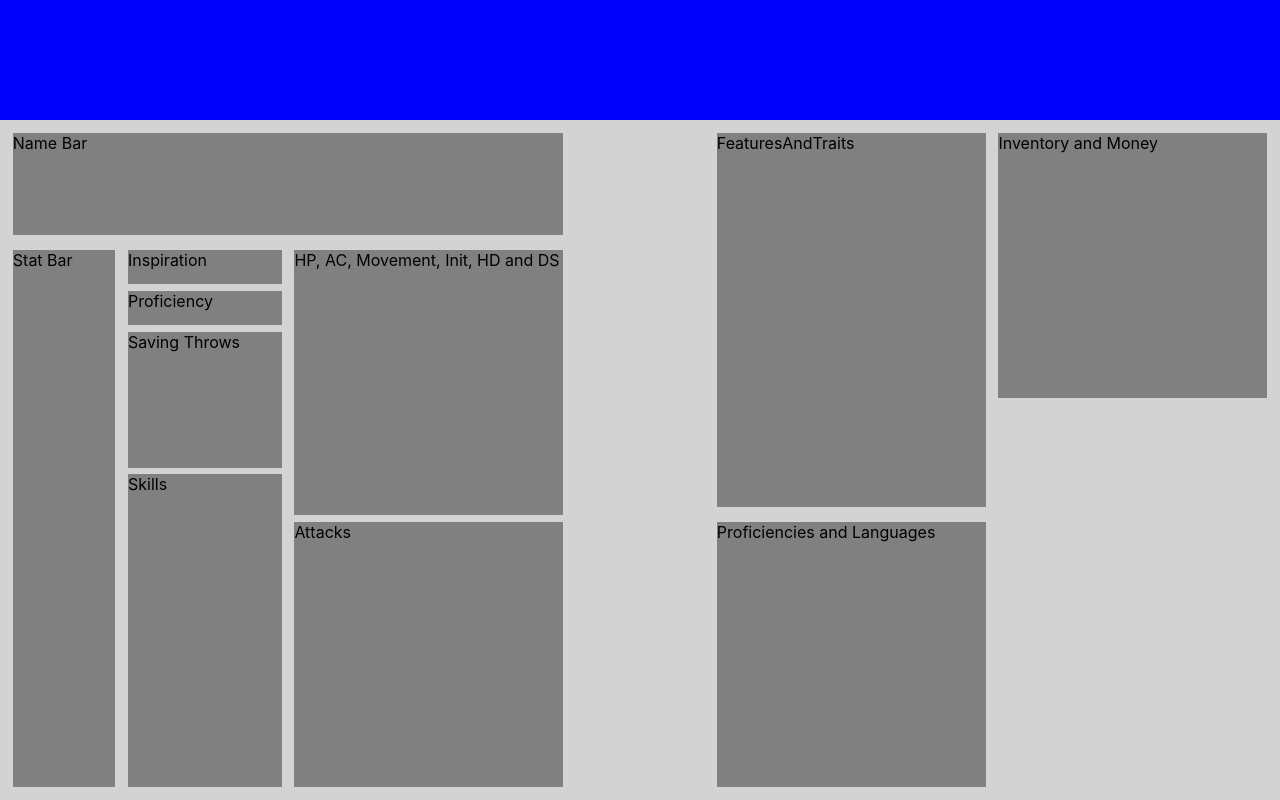
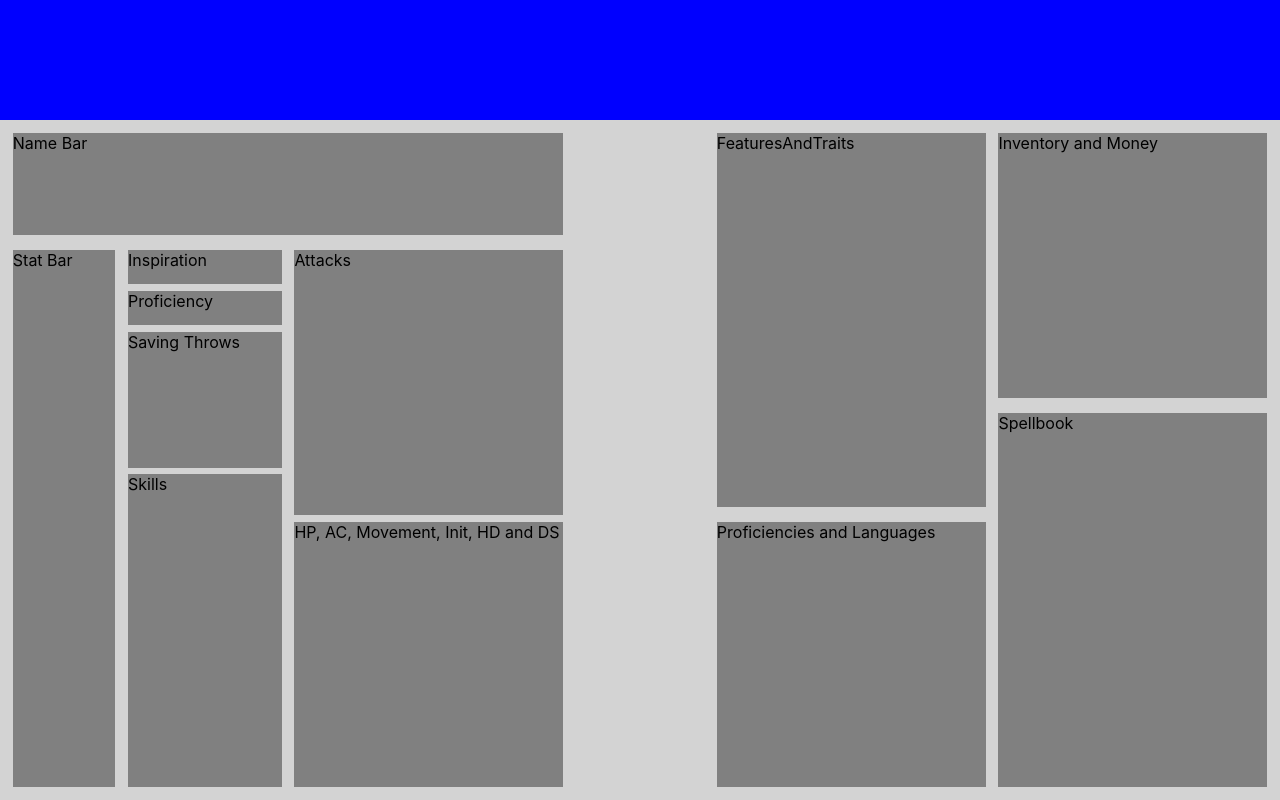
Before and after one commit to lukevangorder/5ESheets, a React (Create React App) app in the folder 5e-sheets/: page / in a window 1280 px wide. Built offline with nearby package versions, Linux system fonts and the light colour scheme.

Commit message:
Adds spellbook.js class and component and imports to CSheet.js

```diff
--- a/5e-sheets/src/App.css
+++ b/5e-sheets/src/App.css
@@ -77,7 +77,7 @@
   width: 21%;
   margin: 1%;
   left: 22%;
-  bottom: 40%
+  bottom: 0%
 }
 
 .attacks {
@@ -87,7 +87,7 @@
   width: 21%;
   margin: 1%;
   left: 22%;
-  bottom: 0%
+  bottom: 40%
 }
 
 .inventory {
@@ -121,9 +121,9 @@
 .spellbook {
   background-color: grey;
   position: absolute;
-  height: 39%;
+  height: 55%;
   width: 21%;
   margin: 1%;
-  right: 22%;
+  right: 0%;
   bottom: 0%
 }
--- a/5e-sheets/src/CSheet.js
+++ b/5e-sheets/src/CSheet.js
@@ -1,10 +1,11 @@
 import React, { Component } from 'react';
-import { NameBar, StatBar, Inspiration, Proficiency, SavingThrows, Skills, HitPoints, Attacks, Inventory, FeaturesAndTraits, PsAndLs } from './CSheetDivs/DivsIndex'
+import { NameBar, StatBar, Inspiration, Proficiency, SavingThrows, Skills, HitPoints, Attacks, Inventory, FeaturesAndTraits, PsAndLs, Spellbook } from './CSheetDivs/DivsIndex'
 
 export default class CSheet extends Component {
     render() {
         return (
             <div class='CSheet'>
+                <Spellbook />
                 <PsAndLs />
                 <FeaturesAndTraits />
                 <Inventory />
--- a/5e-sheets/src/CSheetDivs/DivsIndex.js
+++ b/5e-sheets/src/CSheetDivs/DivsIndex.js
@@ -10,6 +10,7 @@ import Attacks from './Attacks.js'
 import Inventory from './Inventory.js'
 import FeaturesAndTraits from './FeaturesAndTraits.js'
 import PsAndLs from './PsAndLs.js'
+import Spellbook from './Spellbook.js'
 
 export {
     NameBar,
@@ -22,5 +23,6 @@ export {
     Attacks,
     Inventory,
     FeaturesAndTraits,
-    PsAndLs
+    PsAndLs,
+    Spellbook
 }
--- /dev/null
+++ b/5e-sheets/src/CSheetDivs/Spellbook.js
@@ -0,0 +1,9 @@
+import React, { Component } from 'react';
+
+export default class Spellbook extends Component {
+    render() {
+        return (
+            <div class='spellbook'>Spellbook</div>
+        )
+    }
+}
```
